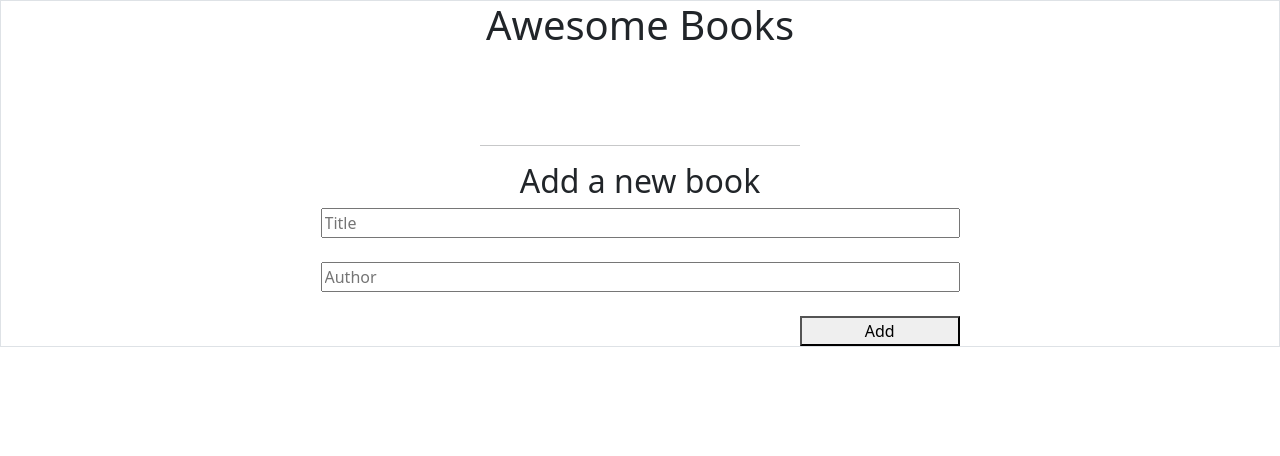
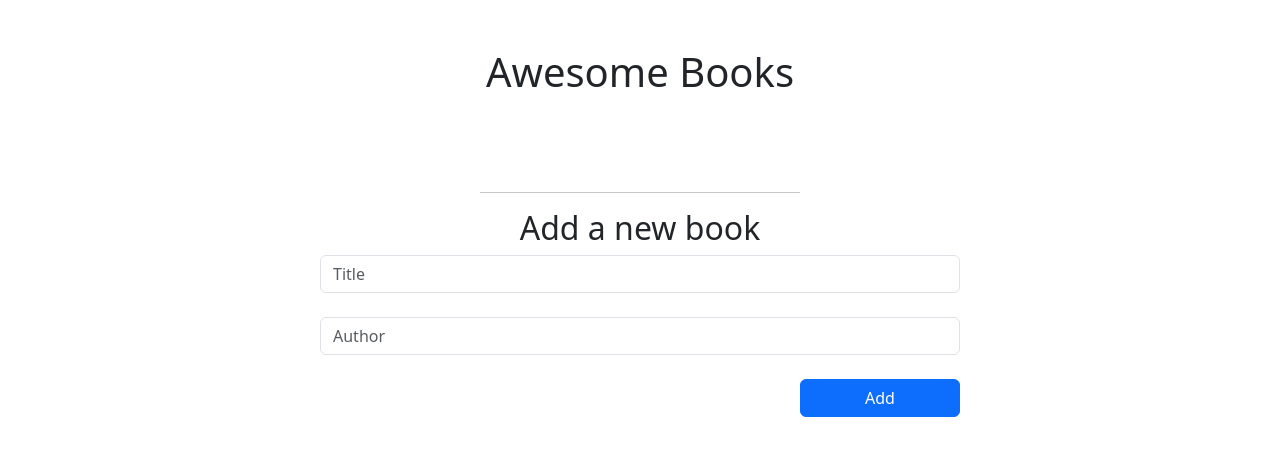
Before and after one commit to andrianarivo/awesome_books, a website: page index.html in a window 1280 px wide. Drawn offline with nearby package versions, Linux system fonts and the light colour scheme.

Commit message:
Style form components

```diff
--- a/index.html
+++ b/index.html
@@ -8,27 +8,38 @@
       href="https://cdn.jsdelivr.net/npm/bootstrap@5.3.0-alpha3/dist/css/bootstrap.min.css"
       rel="stylesheet"
       integrity="sha384-KK94CHFLLe+nY2dmCWGMq91rCGa5gtU4mk92HdvYe+M/SXH301p5ILy+dN9+nJOZ"
-      crossorigin="anonymous"
-    />
+      crossorigin="anonymous" />
     <title>Awesome Books</title>
   </head>
   <body>
-    <div class="border">
+    <div>
       <!-- Header -->
-      <header>
+      <header class="mt-5">
         <h1 class="text-center">Awesome Books</h1>
       </header>
       <!-- Book Collection -->
       <ul
-        class="books w-50 mx-auto list-unstyled my-5 list-group border-3 border-dark"
-      ></ul>
-      <!-- Form -->
+        class="books w-50 mx-auto list-unstyled my-5 list-group border-3 border-dark"></ul>
       <hr class="w-25 mx-auto" />
       <h2 class="text-center">Add a new book</h2>
+      <!-- Form -->
       <form action="" class="d-flex flex-column w-50 mx-auto gap-4">
-        <input type="text" id="titleInput" placeholder="Title" required />
-        <input type="text" id="authorInput" placeholder="Author" required />
-        <button type="submit" id="addBtn" class="w-25 align-self-end">
+        <input
+          type="text"
+          class="form-control"
+          id="titleInput"
+          placeholder="Title"
+          required />
+        <input
+          type="text"
+          class="form-control"
+          id="authorInput"
+          placeholder="Author"
+          required />
+        <button
+          type="submit"
+          id="addBtn"
+          class="btn btn-primary w-25 align-self-end">
           Add
         </button>
       </form>
```
